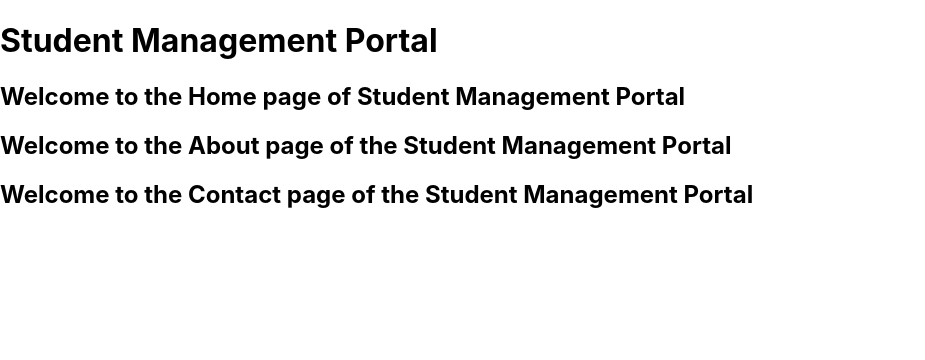
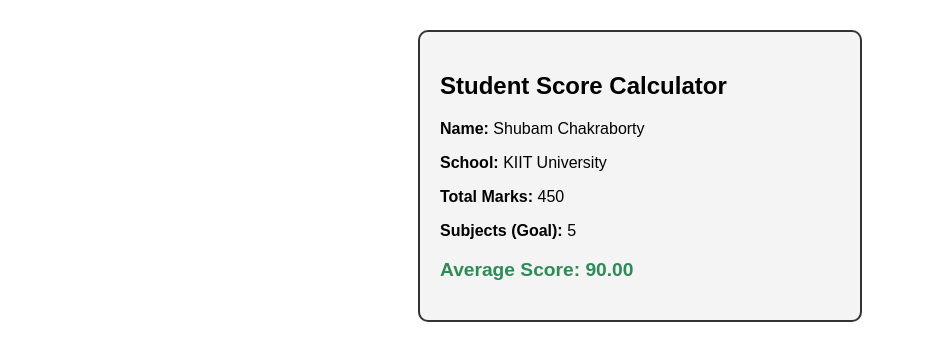
Before and after one commit to scsocder/6361671_DeepSkilling_DOTNETFSE, a React (Create React App) app: page / in a window 1280 px wide. Shown: the top 360 px of the page, without its empty margins (0-925 px from the left). Built offline with nearby package versions, Linux system fonts and the light colour scheme.

Commit message:
scorecalculator

```diff
--- a/src/App.js
+++ b/src/App.js
@@ -1,16 +1,11 @@
 // src/App.js
 import React from 'react';
-import Home from './Components/Home';
-import About from './Components/About';
-import Contact from './Components/Contact';
+import CalculateScore from './Components/CalculateScore';
 
 function App() {
   return (
     <div className="App">
-      <h1>Student Management Portal</h1>
-      <Home />
-      <About />
-      <Contact />
+      <CalculateScore name="Shubam Chakraborty" school="KIIT University" total={450} goal={5} />
     </div>
   );
 }
--- /dev/null
+++ b/src/Components/CalculateScore.js
@@ -0,0 +1,21 @@
+// src/Components/CalculateScore.js
+import React from 'react';
+import '../Stylesheets/mystyle.css';  // ✅ CSS import
+
+function CalculateScore(props) {
+  const { name, school, total, goal } = props;
+  const average = total / goal;
+
+  return (
+    <div className="score-container">
+      <h2>Student Score Calculator</h2>
+      <p><strong>Name:</strong> {name}</p>
+      <p><strong>School:</strong> {school}</p>
+      <p><strong>Total Marks:</strong> {total}</p>
+      <p><strong>Subjects (Goal):</strong> {goal}</p>
+      <p className="highlight"><strong>Average Score:</strong> {average.toFixed(2)}</p>
+    </div>
+  );
+}
+
+export default CalculateScore;
--- /dev/null
+++ b/src/Stylesheets/mystyle.css
@@ -0,0 +1,17 @@
+/* src/Stylesheets/mystyle.css */
+.score-container {
+  background-color: #f4f4f4;
+  border: 2px solid #333;
+  border-radius: 10px;
+  padding: 20px;
+  margin: 30px auto;
+  width: 400px;
+  text-align: left;
+  font-family: Arial, sans-serif;
+}
+
+.highlight {
+  color: #2e8b57;
+  font-size: 1.2rem;
+  font-weight: bold;
+}
```
